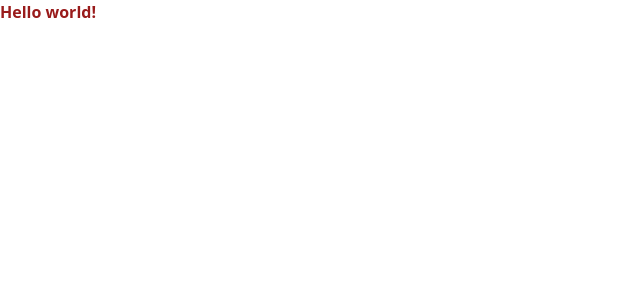
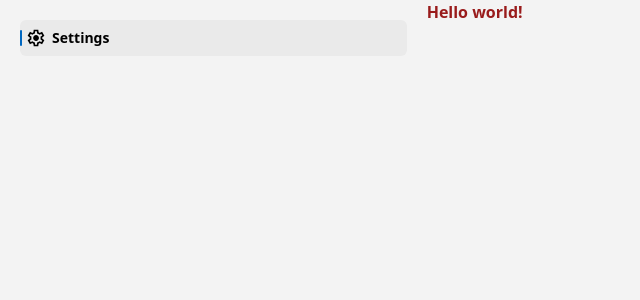
Before and after one commit to Mehdi-Saadi/break-reminder-vue, a Vue app: page / in a window 1280 px wide. Shown: the top 300 px of the page, without its empty margins (0-640 px from the left). Built offline with nearby package versions, Linux system fonts and the light colour scheme.

Commit message:
update layout using Sidebar comp

```diff
--- a/src/layouts/AppLayout.vue
+++ b/src/layouts/AppLayout.vue
@@ -1,9 +1,16 @@
 <script setup lang="ts">
+import Sidebar from './partials/Sidebar.vue';
 
 </script>
 
 <template>
-  <div>
-    <RouterView />
+  <div class="h-screen w-screen grid grid-cols-3 bg-[#f3f3f3] dark:bg-[#202020]">
+    <div class="col-span-1">
+      <Sidebar />
+    </div>
+
+    <div class="col-span-2">
+      <RouterView />
+    </div>
   </div>
 </template>
```
